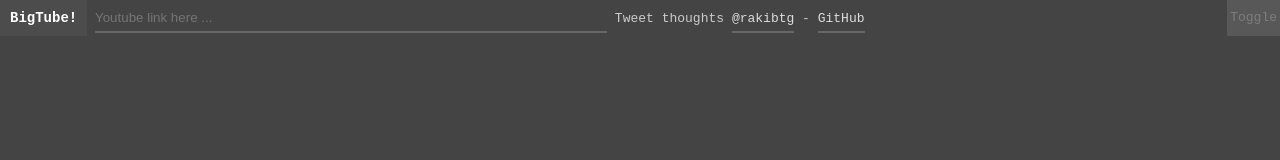
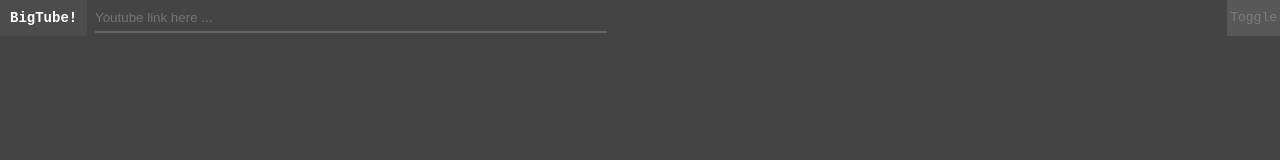
Before and after one commit to mamayaya1/youtube.github.io, a plain HTML site: page index.html in a window 1280 px wide. Drawn offline with Linux system fonts and the light colour scheme.

Commit message:
Update index.html

```diff
--- a/index.html
+++ b/index.html
@@ -14,11 +14,6 @@
     <form action="." method="post">
       <input class="" type="text" name="url" placeholder="Youtube link here ..." value="" autocomplete="off">
     </form>
-
-    <div class="author">
-      Tweet thoughts <a href="https://twitter.com/rakibtg" target="_blank">@rakibtg</a>
-       - <a href="https://github.com/rakibtg/BigTube" target="_blank" title="Project Homepage">GitHub</a>
-    </div>
 
   </header>
 
```
